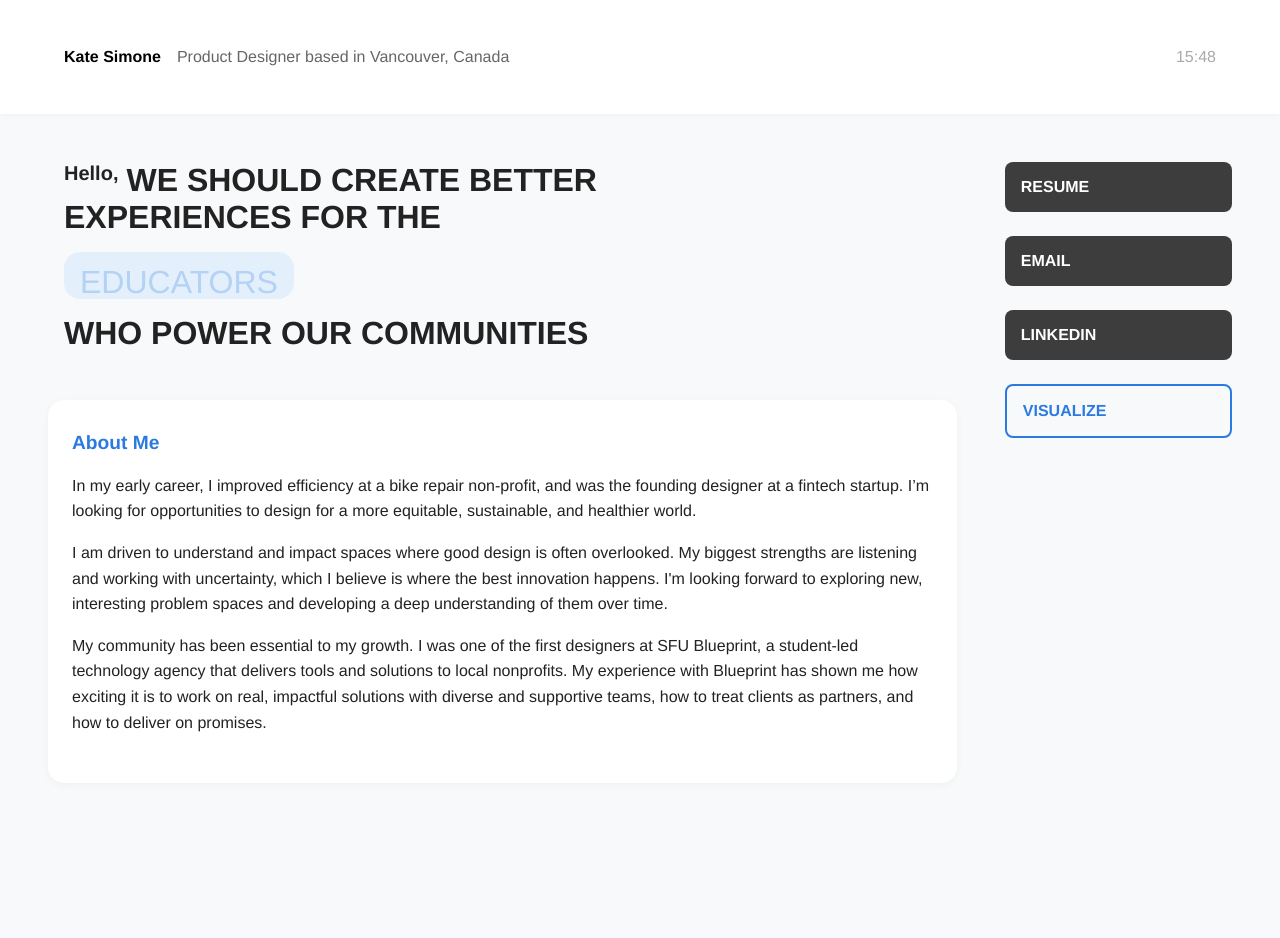
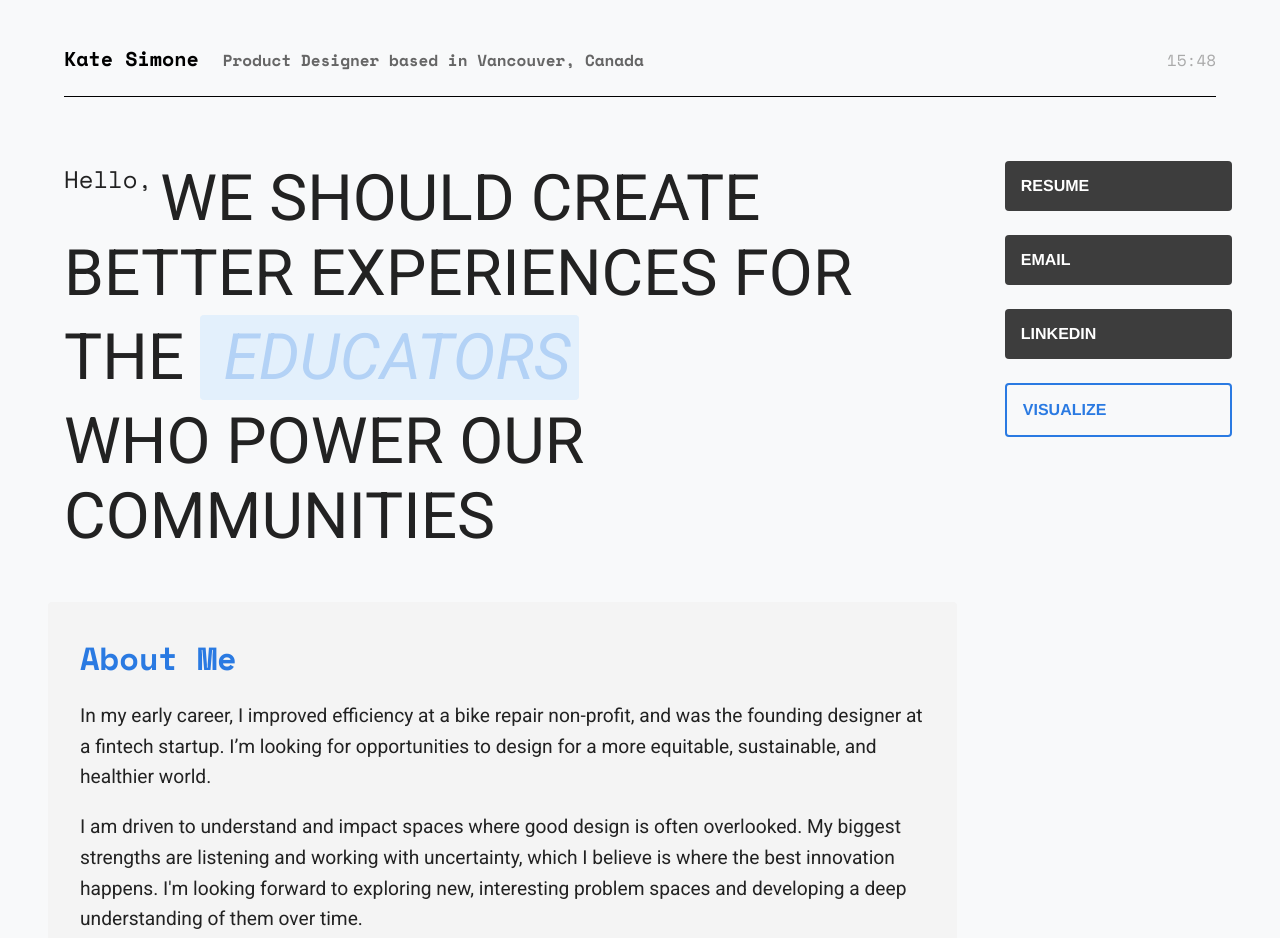
Before and after one commit to siimka113/katesimone.github.io, a plain HTML site: page index.html in a window 1280 px wide. Shown: the top 938 px of the page. Before the commit the page ends 831 px from the top, so only its background shows below. Drawn offline with nearby package versions, Linux system fonts and the light colour scheme.

Commit message:
New edits

```diff
--- a/index.html
+++ b/index.html
@@ -1,36 +1,39 @@
 <!doctype html>
 <html lang="en">
+
 <head>
   <meta charset="UTF-8" />
   <meta name="viewport" content="width=device-width, initial-scale=1.0" />
   <title>Kate Simone | Product Designer</title>
   <link rel="stylesheet" href="style.css" />
   <script src="main.js" defer></script>
+  <link rel="preconnect" href="https://fonts.googleapis.com">
+  <link rel="preconnect" href="https://fonts.gstatic.com" crossorigin>
+  <link
+    href="https://fonts.googleapis.com/css2?family=Roboto:ital,wght@0,100..900;1,100..900&family=Space+Mono:ital,wght@0,400;0,700;1,400;1,700&display=swap"
+    rel="stylesheet">
 </head>
 
 <body>
-    <nav class="header">
+  <nav>
     <div class="nameFlex">
       <a href="index.html" class="name">Kate Simone</a>
       <p class="subtitle">Product Designer based in Vancouver, Canada</p>
     </div>
-      <p class="time">11:00 PM</p>
+    <time class="time">11:00 PM</time>
   </nav>
   <div class="divider">
-      <div class="mainContent">
+    <main>
       <div class="hero">
-            <h2>
-              <span class="highlight">Hello,</span>WE SHOULD CREATE BETTER
-              EXPERIENCES FOR THE
-            </h2>
-
-            <div class="roles">
-              <p class="role" id="rotating-text">PEOPLE</p>
+        <h1> <span class="highlight">Hello,</span>WE SHOULD CREATE BETTER
+          EXPERIENCES FOR THE <span class="roles">
+            <span class="role" id="rotating-text">PEOPLE</span>
+          </span>
+        </h1>
+        <h1>WHO POWER OUR COMMUNITIES</h1>
       </div>
-            <h2>WHO POWER OUR COMMUNITIES</h2>
-          </div>
-          <div class="section">
-            <h3>About Me</h3>
+      <div class="about">
+        <h2>About Me</h2>
         <p>
           In my early career, I improved efficiency at a bike repair
           non-profit, and was the founding designer at a fintech startup.
@@ -53,29 +56,17 @@
           how to treat clients as partners, and how to deliver on promises.
         </p>
       </div>
-      </div>
+    </main>
 
-      <div class="links">
-        <a
-          href="https://drive.google.com/file/d/1kOFT92w37hFb5LC6djdSPaRVCcrJ5aRR/view?usp=sharing"
-          target="_blank"
-          rel="noopener"
-          >RESUME</a
-        >
+    <aside class="links">
+      <a href="https://drive.google.com/file/d/1kOFT92w37hFb5LC6djdSPaRVCcrJ5aRR/view?usp=sharing" target="_blank"
+        rel="noopener">RESUME</a>
       <a href="mailto:kate.simone113@gmail.com">EMAIL</a>
-        <a
-          href="https://www.linkedin.com/in/ksim-design/"
-          target="_blank"
-          rel="noopener"
-          >LINKEDIN</a
-        >
+      <a href="https://www.linkedin.com/in/ksim-design/" target="_blank" rel="noopener">LINKEDIN</a>
 
-		<a class = "visualizationLink"
-          href="visualizations.html"
-          rel="noopener"
-          >VISUALIZE</a
-        >
-      </div>
+      <a class="visualizationLink" href="visualizations.html">VISUALIZE</a>
+    </aside>
   </div>
 </body>
+
 </html>
--- a/style.css
+++ b/style.css
@@ -6,13 +6,14 @@ body {
   background: #f8f9fa;
   color: #222;
 }
-.divider{
+
+.divider {
   display: flex;
   gap: 3rem;
   margin: 1rem 3rem;
 }
 
-.mainContent{
+main {
   width: 80%;
 }
 
@@ -23,133 +24,180 @@ body {
   gap: 1.5rem;
   margin: 2rem 0 1rem 0;
 }
+
 .links a {
   padding: 1rem;
-  border-radius: 0.5rem;
+  border-radius: 0.25rem;
   color: white;
   text-decoration: none;
   font-weight: 600;
   background-color: #3d3d3d;
   transition: 0.2s, border 0.2s;
 }
-.links a:hover, .links a:focus {
+
+.links a:hover,
+.links a:focus {
   background-color: #616161;
 }
 
-.visualizationLink{
+.visualizationLink {
   background-color: #f8f9fa !important;
   border: 2px solid #2a7ae2;
   color: #2a7ae2 !important;
 }
 
-.visualizationLink:focus, .visualizationLink:hover {
+.visualizationLink:focus,
+.visualizationLink:hover {
   background-color: #2a7ae2 !important;
   color: #f2f2f2 !important;
 }
 
+.arrowColour {
+  stroke: white;
+  fill: white;
+}
+
 nav {
-  background: #fff;
-  box-shadow: 0 2px 8px rgba(0,0,0,0.03);
+  background: #f8f9fa;
+  border-bottom: #000000 solid 0.1rem;
   display: flex;
   align-items: baseline;
-  padding: 2rem 4rem;
+  margin: 2rem 4rem;
+  padding-bottom: 0.5rem;
   gap: 2rem;
+  font-family: "Space Mono", monospace;
 }
 
 .nameFlex {
   display: flex;
   align-items: flex-start;
   align-items: baseline;
-  gap: 1rem;
+  gap: 1.5rem;
 }
 
-.name{
-  font-size: 1rem;
+.name {
+  font-size: 1.25rem;
   font-weight: 700;
   text-decoration: none;
   color: black;
 }
 
-.header .subtitle {
+nav .subtitle {
   color: #666;
   font-size: 1rem;
   margin-bottom: 0.5rem;
+  font-weight: 600;
 }
-.header .time {
+
+nav .time {
   color: #aaa;
   font-size: 1rem;
   margin-bottom: 1rem;
   margin-left: auto;
 }
 
-.content{
+.content {
   margin-left: 4rem;
   margin-right: 4rem;
 }
+
 .hero {
   padding: 2rem 1rem 1rem 1rem;
 }
-.hero h2 {
-  font-weight: 700;
-  font-size: 2rem;
+
+.hero h1 {
+  font-weight: 400;
+  font-size: 4rem;
   margin: 0;
+  font-family: "Roboto", sans-serif;
 }
+
 .hero .highlight {
-  font-size: 1.25rem;
+  font-size: 1.5rem;
   text-align: center;
   vertical-align: text-top;
   padding-right: 0.5rem;
+  font-family: "Space Mono", monospace;
 }
+
 .hero .roles {
-  display: flex;
-  flex-wrap: wrap;
-  gap: 0.5rem;
-  margin: 1rem 0;
+  display: inline-block;
+  margin: 0.25rem 0;
   background: #e3f0fc;
   padding: 0.3rem 1rem;
+  font-family: "Roboto", sans-serif;
+  font-style: italic;
 
   width: fit-content;
-  border-radius: 1rem;
+  border-radius: 0.25rem;
 }
+
 .hero .role {
-
+  display: inline-block;
   color: #2a7ae2;
   margin: 0;
   border-radius: 1.2rem;
+  font-size: 4rem;
+  font-weight: 400;
+}
+
+.about {
+  margin: 2rem auto;
+  background: rgb(244, 244, 244);
+  border-radius: 0.25rem;
+
+  padding: 2rem 2rem;
+}
+
+.about h2 {
+  margin-top: 0;
+  margin-bottom: 0;
+  color: #2a7ae2;
   font-size: 2rem;
-  font-weight: 500;
+  font-family: "Space mono", monospace;
 }
-.section {
-  margin: 2rem auto;
-  background: #fff;
-  border-radius: 1rem;
-  box-shadow: 0 2px 8px rgba(0,0,0,0.04);
-  padding: 2rem 1.5rem;
-}
-.section h3 {
-  margin-top: 0;
-  color: #2a7ae2;
+
+.about p {
+  font-family: "Roboto", sans-serif;
+  font-weight: 400;
   font-size: 1.2rem;
-}
-.section p {
   line-height: 1.6;
 }
 
-@media (width <= 43.75rem){
-  .nameFlex{
+@media (width <=56rem) {
+  .hero .highlight {
+    font-size: 1.25rem;
+  }
+
+  .hero h1 {
+    font-size: 3rem;
+  }
+
+  .hero .role {
+    font-size: 3rem;
+  }
+
+  .nameFlex {
     flex-direction: column;
-    gap:0.1em;
+    gap: 0.1em;
   }
-  .mainContent{
+}
+
+@media (width <=43.75rem) {
+
+  main {
     width: 100%;
   }
-  .section{
+
+  .about {
     margin-bottom: 1rem;
   }
+
   .divider {
     flex-direction: column;
     gap: 1.5rem;
   }
+
   .links {
     flex-direction: row;
     width: 100%;
@@ -161,29 +209,62 @@ nav {
     margin: 1rem 1.5rem;
     gap: 0;
   }
-  .header h1 {
-    font-size: 1.4rem;
-  }
-  .hero h2 {
-    font-size: 1.5rem;
+
+  .hero h1 {
+    font-size: 2rem;
 
   }
 
+  .hero .role {
+    font-size: 2rem;
+  }
+
   .hero .highlight {
-  font-size: 0.8rem;
+    font-size: 0.8rem;
+  }
+
+  nav {
+    margin: 2rem 2.5rem;
+  }
+
 }
-}
-@media(width <= 25rem){
-  .hero h2 {
-    font-size: 1.3rem;
+@media(width < 21rem){
+  .divider {
+    margin: 0.5rem 0.75rem;
+    gap: 0;
+  }
+
+  nav {
+    margin: 1.5rem 1.5rem;
+  }
+
+  .about{
+    padding: 1rem 1rem
   }
 }
+
 @keyframes textSwap {
-  0% { opacity: 1; transform: translateY(0); }
-  50% { opacity: 0; transform: translateY(-10px); }
-  51% { opacity: 0; transform: translateY(10px); }
-  100% { opacity: 1; transform: translateY(0); }
+  0% {
+    opacity: 1;
+    transform: translateX(0);
+  }
+
+  50% {
+    opacity: 0;
+    transform: translateX(-10px);
+  }
+
+  51% {
+    opacity: 0;
+    transform: translateX(10px);
+  }
+
+  100% {
+    opacity: 1;
+    transform: translateX(0);
+  }
 }
+
 .animate-swap {
   animation: textSwap 0.5s forwards;
 }
```
Also changed, not shown: visualizations.html (+1 -0 lines). Lines whose indentation alone changed are shown as unchanged.
